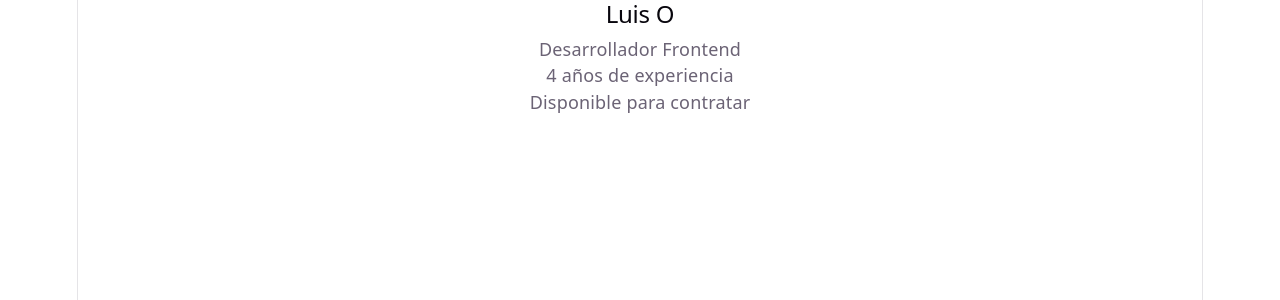
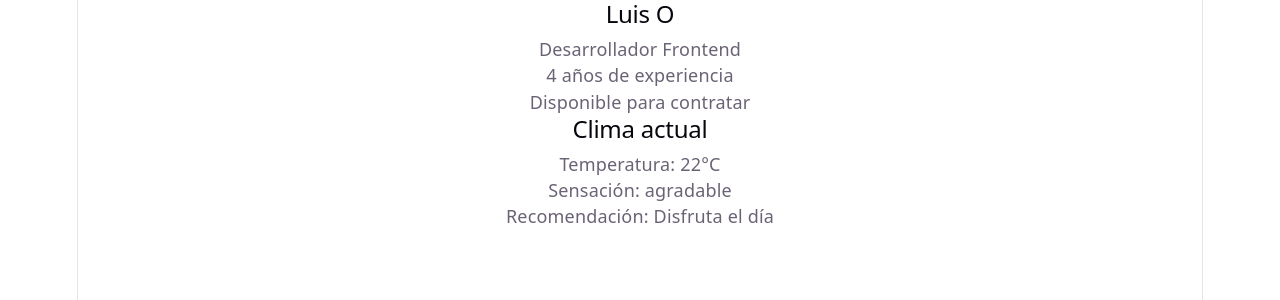
Before and after one commit to SkillR3X/mi-app-react, a React (Vite) app: page / in a window 1280 px wide. Shown: the top 300 px of the page. Built offline with nearby package versions, Linux system fonts and the light colour scheme.

Commit message:
Ejercicio 2 laboratorio 2

```diff
--- a/src/App.jsx
+++ b/src/App.jsx
@@ -1,10 +1,12 @@
 import Perfil from './components/Perfil'
+import Clima from './components/Clima'
 import './App.css'
 
 function App() {
   return (
     <main>
       <Perfil />
+      <Clima />
     </main>
   )
 }
--- /dev/null
+++ b/src/components/Clima.jsx
@@ -0,0 +1,28 @@
+function Clima() {
+  const temperatura = 22
+
+  let sensacion = ''
+  let recomendacion = ''
+
+  if (temperatura < 15) {
+    sensacion = 'frío'
+    recomendacion = 'Lleva abrigo'
+  } else if (temperatura <= 25) {
+    sensacion = 'agradable'
+    recomendacion = 'Disfruta el día'
+  } else {
+    sensacion = 'caluroso'
+    recomendacion = 'Mantente hidratado'
+  }
+
+  return (
+    <section>
+      <h2>Clima actual</h2>
+      <p>Temperatura: {temperatura}°C</p>
+      <p>Sensación: {sensacion}</p>
+      <p>Recomendación: {recomendacion}</p>
+    </section>
+  )
+}
+
+export default Clima
```
